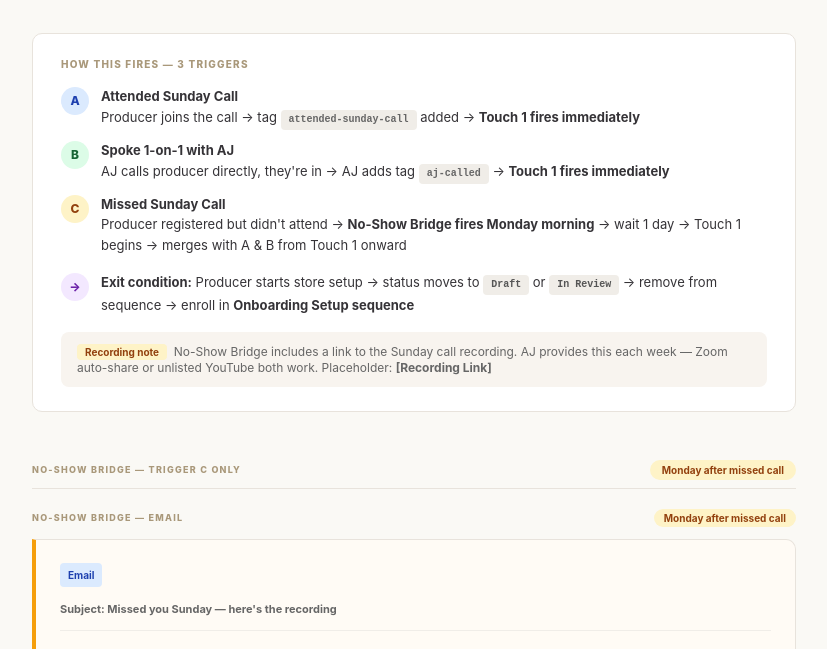
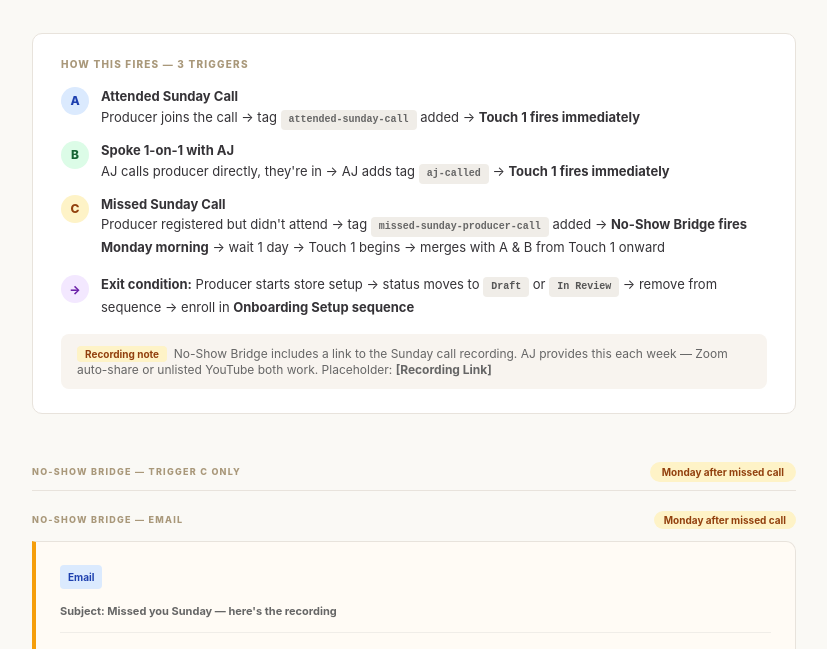
Before and after one commit to herberttimpson/ftf-system-map, a plain HTML site: page FTF_PostCall_Full_Sequence.html in a window 1280 px wide. Shown: the part 151-800 px from the top of the page, without its empty margins (226-1053 px from the left). Drawn offline with Linux system fonts and the light colour scheme.

Commit message:
Add missed-sunday-producer-call tag to Path C trigger
Co-Authored-By: Claude Sonnet 4.6 <noreply@anthropic.com>

```diff
--- a/FTF_PostCall_Full_Sequence.html
+++ b/FTF_PostCall_Full_Sequence.html
@@ -176,7 +176,7 @@
 
   <div class="flow-row">
     <div class="flow-icon icon-c">C</div>
-    <div><strong>Missed Sunday Call</strong><br>Producer registered but didn't attend → <strong>No-Show Bridge fires Monday morning</strong> → wait 1 day → Touch 1 begins → merges with A &amp; B from Touch 1 onward</div>
+    <div><strong>Missed Sunday Call</strong><br>Producer registered but didn't attend → tag <span class="tag-pill">missed-sunday-producer-call</span> added → <strong>No-Show Bridge fires Monday morning</strong> → wait 1 day → Touch 1 begins → merges with A &amp; B from Touch 1 onward</div>
   </div>
 
   <div class="flow-row" style="margin-top:16px;">
```
